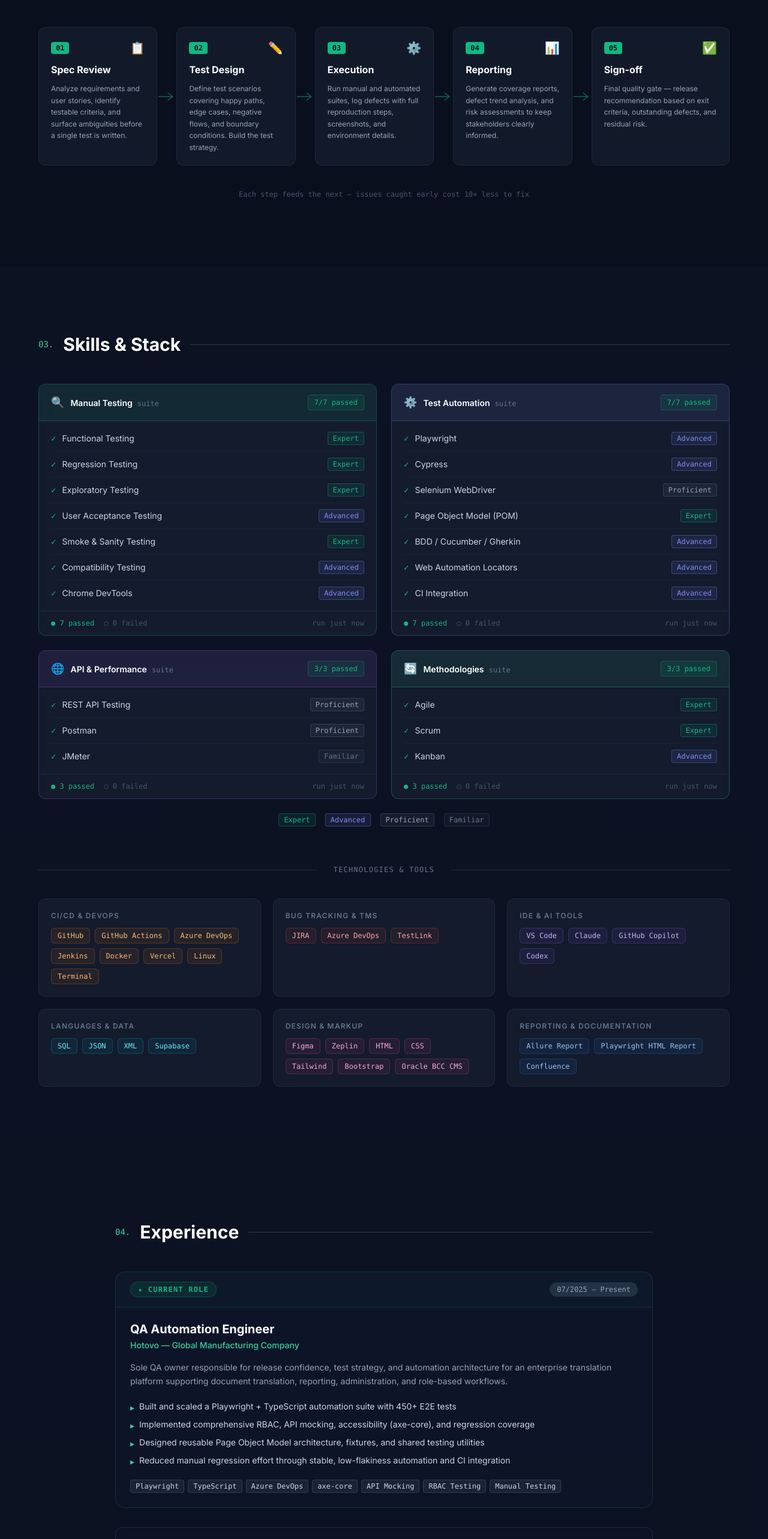
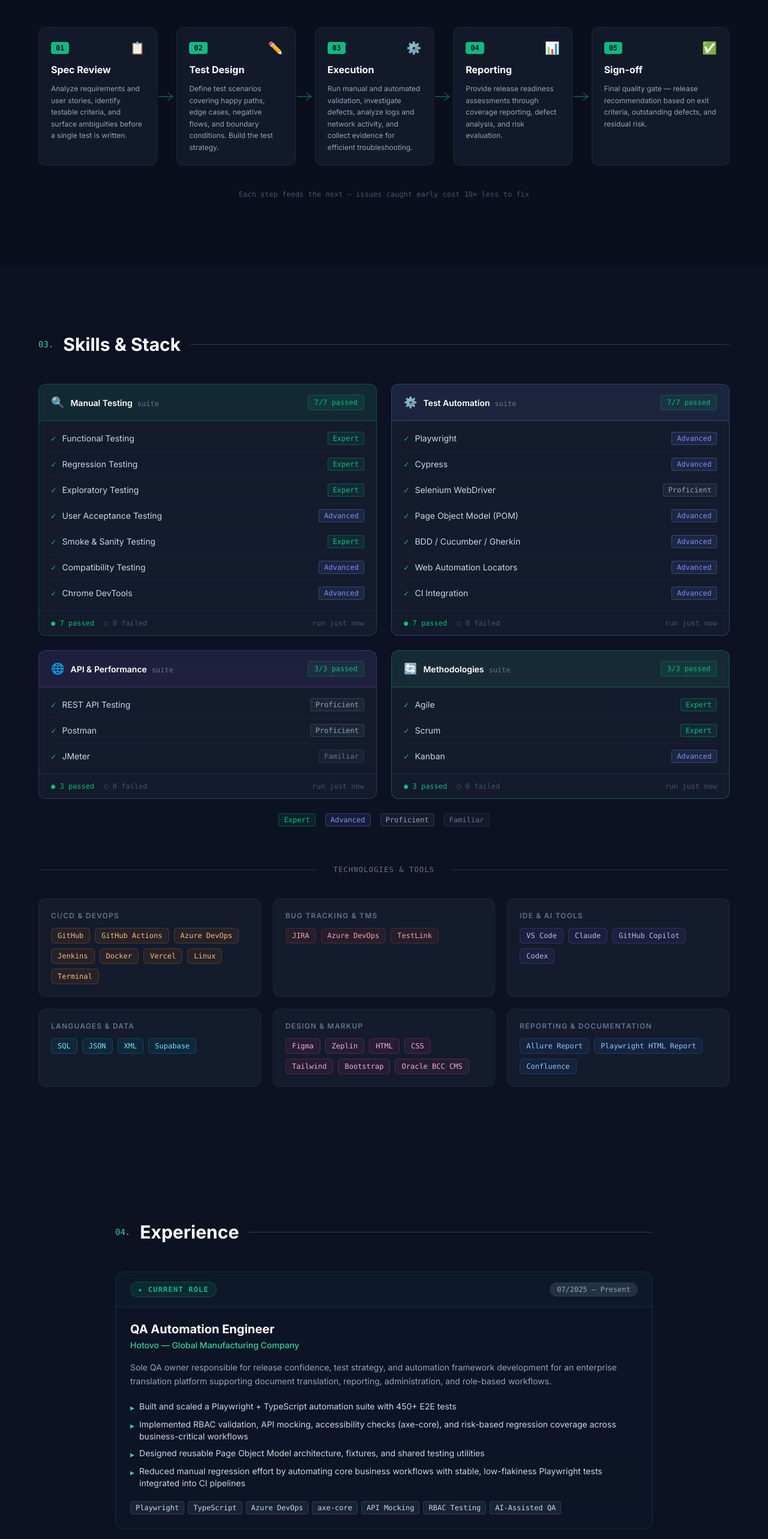
Before and after one commit to pavolhrabcak/qa-portfolio, a React (Vite) app: page /#projects in a window 1280 px wide. Shown: the part 1660-4226 px from the top of the page at 60% size. Built offline with nearby package versions, Linux system fonts and the light colour scheme.

Commit message:
Content updates

```diff
--- a/src/components/HowIWork.jsx
+++ b/src/components/HowIWork.jsx
@@ -24,7 +24,7 @@ const STEPS = [
     emoji: '⚙️',
     title: 'Execution',
     description:
-      'Run manual and automated suites, log defects with full reproduction steps, screenshots, and environment details.',
+      'Run manual and automated validation, investigate defects, analyze logs and network activity, and collect evidence for efficient troubleshooting.',
     tools: ['Playwright', 'Cypress', 'Chrome DevTools', 'Postman'],
   },
   {
@@ -32,7 +32,7 @@ const STEPS = [
     emoji: '📊',
     title: 'Reporting',
     description:
-      'Generate coverage reports, defect trend analysis, and risk assessments to keep stakeholders clearly informed.',
+      'Provide release readiness assessments through coverage reporting, defect analysis, and risk evaluation.',
     tools: ['Allure Report', 'Playwright HTML Report'],
   },
   {
--- a/src/data.js
+++ b/src/data.js
@@ -40,7 +40,7 @@ export const skills = [
       { name: 'Playwright',                 level: 85 },
       { name: 'Cypress',                    level: 85 },
       { name: 'Selenium WebDriver',         level: 62 },
-      { name: 'Page Object Model (POM)',    level: 90 },
+      { name: 'Page Object Model (POM)',    level: 85 },
       { name: 'BDD / Cucumber / Gherkin',  level: 80 },
       { name: 'Web Automation Locators',    level: 88 },
       { name: 'CI Integration',             level: 80 },
@@ -119,14 +119,14 @@ export const experience = [
     company: 'Hotovo — Global Manufacturing Company',
     period: '07/2025 – Present',
     description:
-      'Sole QA owner responsible for release confidence, test strategy, and automation architecture for an enterprise translation platform supporting document translation, reporting, administration, and role-based workflows.',
+      'Sole QA owner responsible for release confidence, test strategy, and automation framework development for an enterprise translation platform supporting document translation, reporting, administration, and role-based workflows.',
     highlights: [
       'Built and scaled a Playwright + TypeScript automation suite with 450+ E2E tests',
-      'Implemented comprehensive RBAC, API mocking, accessibility (axe-core), and regression coverage',
+      'Implemented RBAC validation, API mocking, accessibility checks (axe-core), and risk-based regression coverage across business-critical workflows',
       'Designed reusable Page Object Model architecture, fixtures, and shared testing utilities',
-      'Reduced manual regression effort through stable, low-flakiness automation and CI integration',
+      'Reduced manual regression effort by automating core business workflows with stable, low-flakiness Playwright tests integrated into CI pipelines',
     ],
-    tech: ['Playwright', 'TypeScript', 'Azure DevOps', 'axe-core', 'API Mocking', 'RBAC Testing', 'Manual Testing'],
+    tech: ['Playwright', 'TypeScript', 'Azure DevOps', 'axe-core', 'API Mocking', 'RBAC Testing', 'AI-Assisted QA'],
   },
   {
     role: 'QA Automation Engineer',
@@ -192,7 +192,7 @@ export const caseStudy = {
   period: '07/2025 – Present',
   role: 'QA Automation Engineer',
   summary:
-    "Built and scaled a Playwright-based automation framework for an enterprise translation platform, becoming the sole QA owner responsible for release confidence, test strategy, and automation architecture across multiple business-critical modules.",
+    "Built and scaled a Playwright + TypeScript automation solution for an enterprise translation platform, becoming the sole QA owner responsible for release confidence, test strategy, and automation architecture across multiple business-critical modules.",
   challenge:
     "The application supports document and text translation workflows used across a global organization—covering role-based areas, complex data tables, reporting features, administration screens, file processing workflows, and strict authorization requirements. As the team structure changed and engineering resources were reduced, maintaining release confidence required a scalable automation strategy that could validate business-critical functionality without creating excessive maintenance overhead or slow execution times.",
   approach: [
@@ -210,10 +210,10 @@ export const caseStudy = {
     { label: 'Role Coverage',          before: 'Partial',        after: 'Complete RBAC validation',    delta: '4 roles covered'        },
     { label: 'API Dependency',         before: 'High',           after: 'Extensively mocked',          delta: 'Low flakiness'          },
     { label: 'Accessibility Testing',  before: 'None',           after: 'Automated axe-core checks',   delta: 'Continuous a11y'        },
-    { label: 'Test Architecture',      before: 'Ad-hoc',         after: 'Reusable POM framework',      delta: 'Scalable & documented'  },
+    { label: 'Test Architecture',      before: 'Ad-hoc',         after: 'Reusable test architecture',  delta: 'Scalable & documented'  },
   ],
   impact:
-    "Enabled reliable regression validation across all major business workflows while maintaining a stable automation suite with low flakiness. Established testing standards, reusable patterns, and documentation that allow future contributors to onboard quickly and expand coverage without increasing maintenance costs. Improved release confidence by providing comprehensive validation of authentication, authorization, reporting, translation workflows, administration functions, and critical user journeys.",
+    "Reduced manual regression effort by approximately 90% while maintaining high release confidence across translation, reporting, administration, and RBAC workflows. Established reusable automation patterns, testing standards, and documentation that enable future contributors to expand coverage efficiently with minimal maintenance overhead.",
   tech: ['Playwright', 'TypeScript', 'Page Object Model', 'API Mocking', 'axe-core', 'GitHub Actions', 'RBAC Testing', 'E2E Automation', 'Accessibility Testing', 'AI-Assisted Development'],
 }
 
```
